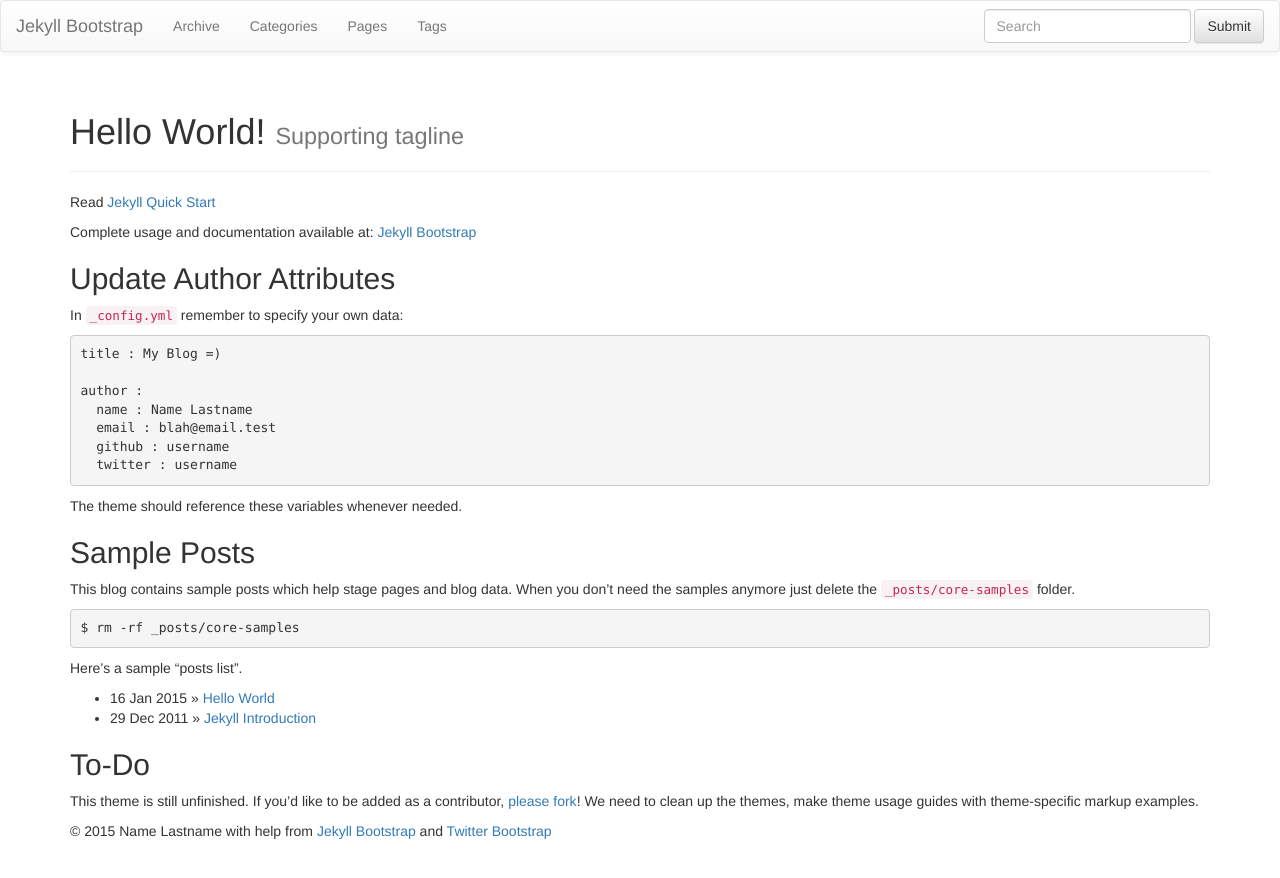
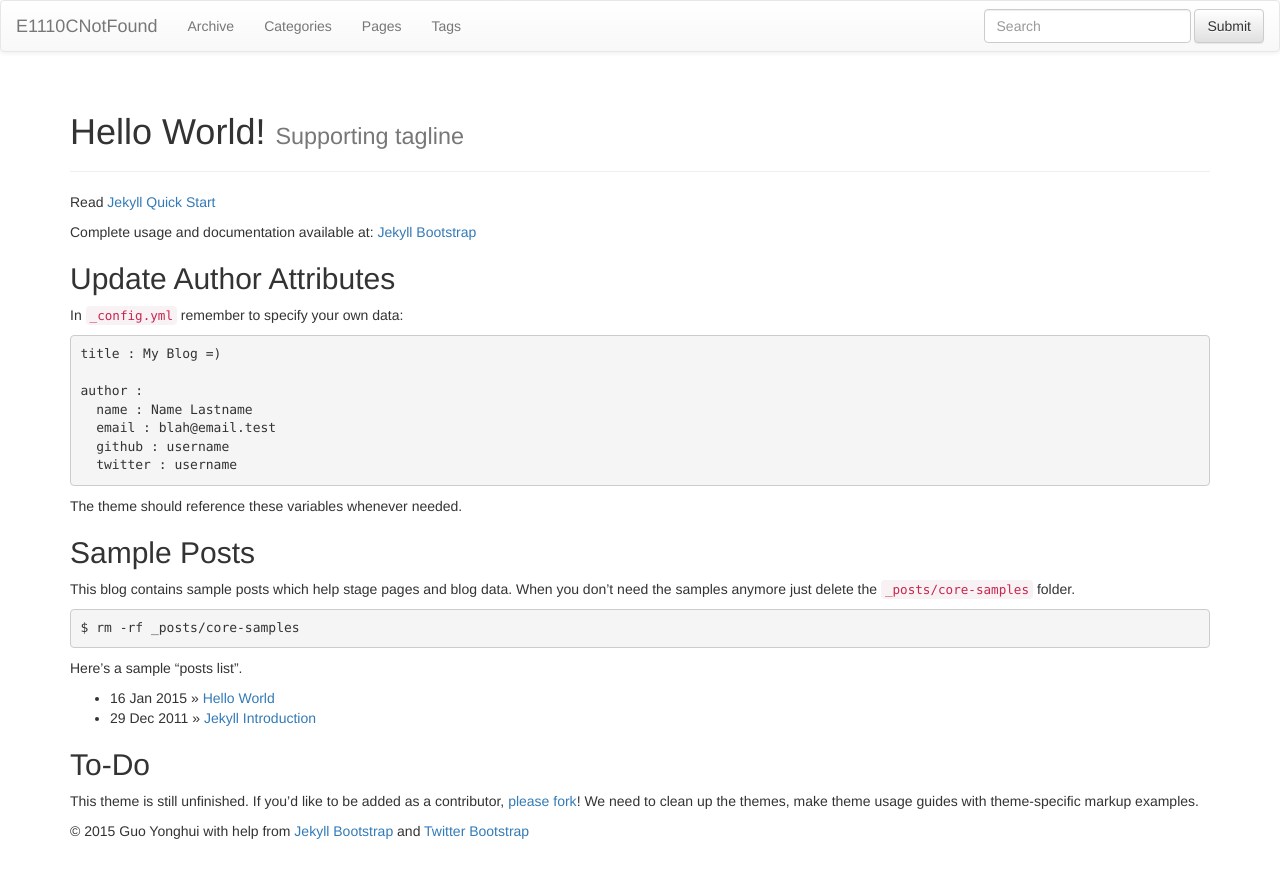
Before and after one commit to E1110CNotFound/E1110CNotFound.github.io, a Jekyll site: the page built from index.md, in a window 1280 px wide. Shown: the top 878 px of the page. Built offline with Jekyll 4.4.1, drawn with Linux system fonts in a browser that asks for light colours; nearby versions of some CDN libraries; library files that are not in the unit come from our copies.

Commit message:
jekyll bootstrap init

```diff
--- a/_config.yml
+++ b/_config.yml
@@ -8,14 +8,12 @@ highlighter: pygments
 # Themes are encouraged to use these universal variables
 # so be sure to set them if your theme uses them.
 #
-title : Jekyll Bootstrap
+title : E1110CNotFound
 tagline: Site Tagline
 author :
-  name : Name Lastname
-  email : blah@email.test
-  github : username
-  twitter : username
-  feedburner : feedname
+  name : Guo Yonghui
+  email : guoyonghui_hit@hotmail.com
+  github : E1110CNotFound
 
 # The production_url is only used when full-domain names are needed
 # such as sitemap.txt
```
